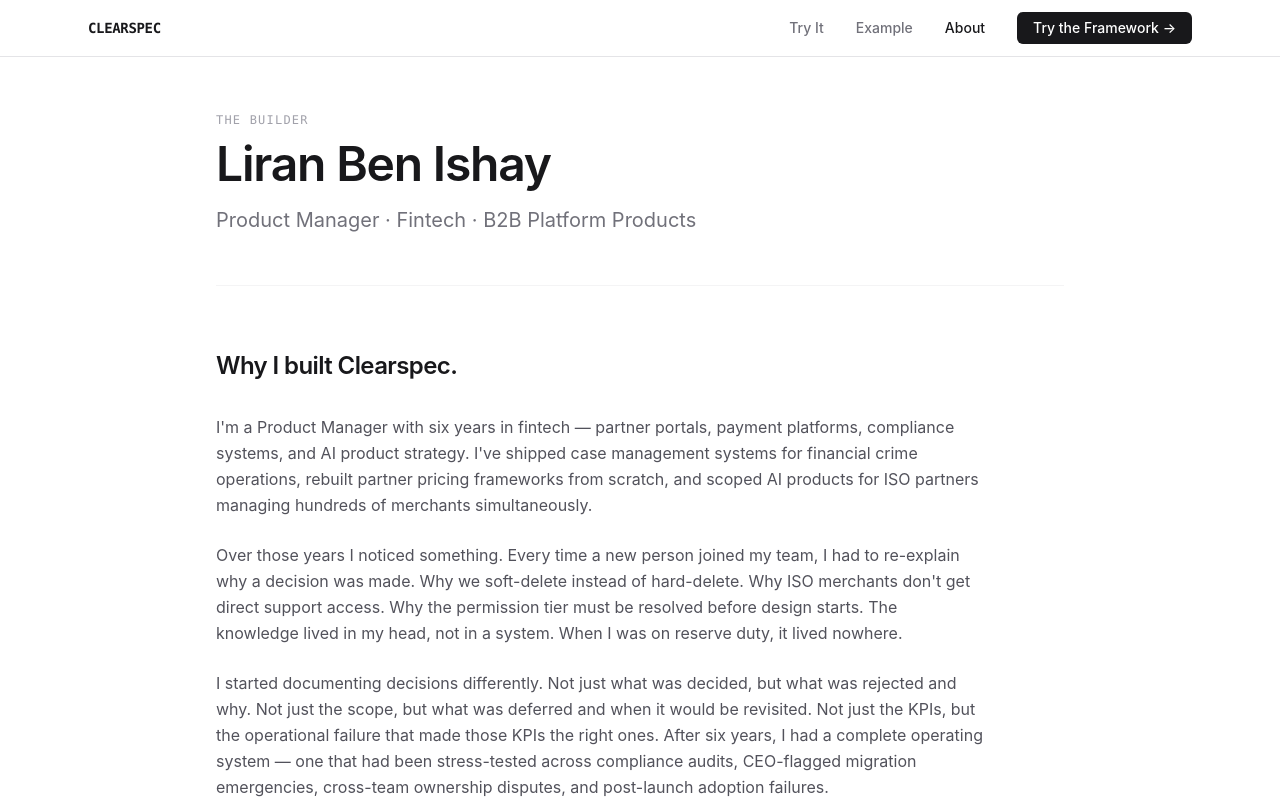
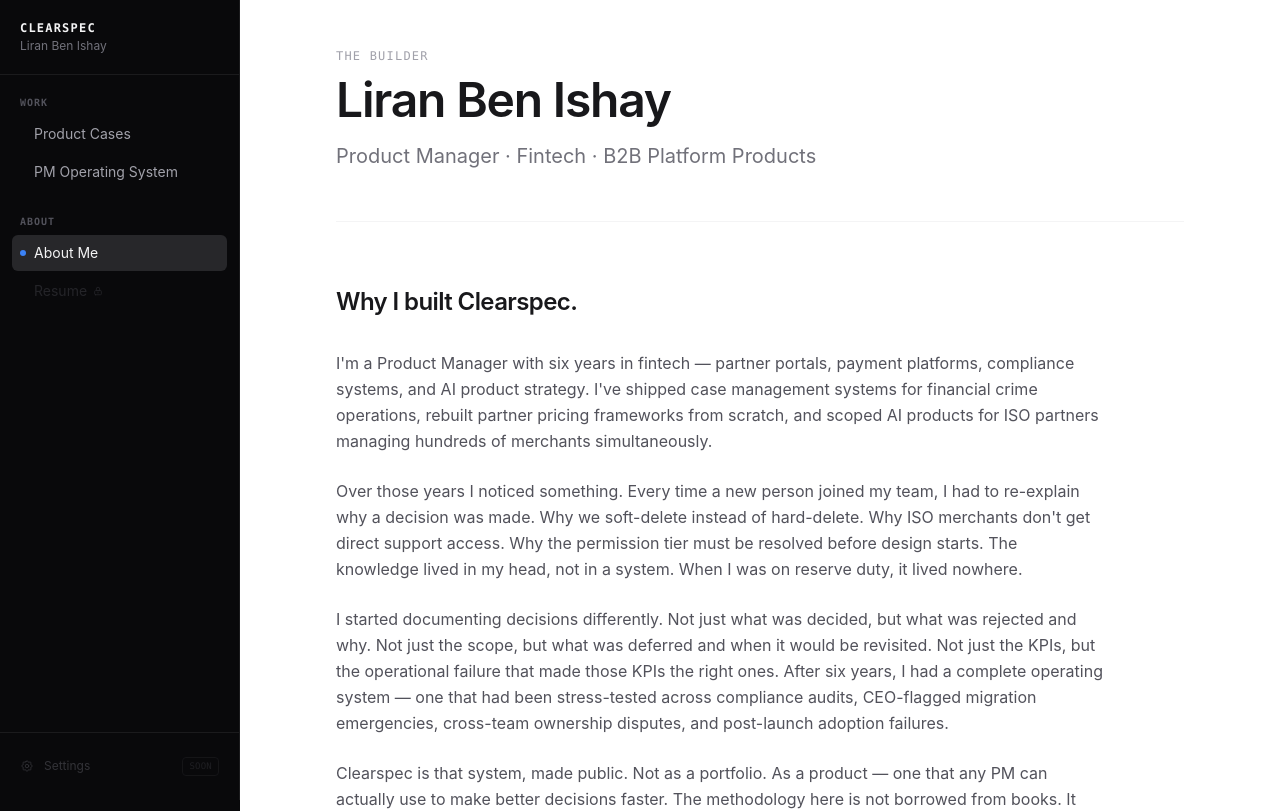
Before and after one commit to liranbenishay-hub/liran_clearspec, a Next.js app: page /about in a window 1280 px wide. Shown: the top 811 px of the page. Built offline with nearby package versions, Linux system fonts and the light colour scheme.

Commit message:
Add sidebar layout

```diff
--- a/app/about/page.tsx
+++ b/app/about/page.tsx
@@ -1,4 +1,3 @@
-import Nav from "@/components/nav";
 import Footer from "@/components/footer";
 import Link from "next/link";
 
@@ -67,9 +66,8 @@
 export default function AboutPage() {
   return (
     <>
-      <Nav variant="light" />
       <main className="min-h-screen bg-white">
-        <div className="mx-auto max-w-4xl px-6 pb-24 pt-28">
+        <div className="mx-auto max-w-4xl px-6 pb-24 pt-12">
 
           {/* Page header */}
           <div className="mb-16 border-b border-zinc-100 pb-12">
--- a/app/example/page.tsx
+++ b/app/example/page.tsx
@@ -1,5 +1,4 @@
 import Link from "next/link";
-import Nav from "@/components/nav";
 import Footer from "@/components/footer";
 
 export const metadata = {
@@ -28,9 +27,8 @@
 export default function ExamplePage() {
   return (
     <>
-      <Nav variant="light" />
       <main className="min-h-screen bg-white">
-        <div className="mx-auto max-w-4xl px-6 pb-24 pt-28">
+        <div className="mx-auto max-w-4xl px-6 pb-24 pt-12">
 
           {/* Page header */}
           <div className="mb-12 border-b border-zinc-100 pb-10">
--- a/app/layout.tsx
+++ b/app/layout.tsx
@@ -1,5 +1,6 @@
 import type { Metadata } from "next";
 import "./globals.css";
+import Sidebar from "@/components/sidebar";
 
 export const metadata: Metadata = {
   title: "Clearspec — The PM Operating System, Built in Public",
@@ -22,7 +23,14 @@
   return (
     <html lang="en">
       <body className="font-sans antialiased">
-        {children}
+        {/* Workspace shell — sidebar + content */}
+        <div className="flex min-h-screen bg-zinc-950">
+          <Sidebar />
+          {/* Content area — scrolls independently, white background */}
+          <div className="flex flex-1 flex-col overflow-y-auto bg-white">
+            {children}
+          </div>
+        </div>
       </body>
     </html>
   );
--- a/app/page.tsx
+++ b/app/page.tsx
@@ -1,4 +1,3 @@
-import Nav from "@/components/nav";
 import Hero from "@/components/homepage/hero";
 import ProblemSection from "@/components/homepage/problem-section";
 import HowItWorks from "@/components/homepage/how-it-works";
@@ -10,7 +9,6 @@
 export default function Home() {
   return (
     <>
-      <Nav variant="dark" />
       <main>
         <Hero />
         <ProblemSection />
--- a/app/try/page.tsx
+++ b/app/try/page.tsx
@@ -1,4 +1,3 @@
-import Nav from "@/components/nav";
 import Footer from "@/components/footer";
 import ToolFlow from "@/components/tool/tool-flow";
 import DemoController from "@/components/tool/demo-controller";
@@ -11,9 +10,8 @@
 export default function TryPage() {
   return (
     <>
-      <Nav variant="light" />
       <main className="min-h-screen bg-white">
-        <div className="mx-auto max-w-3xl px-6 pb-24 pt-28">
+        <div className="mx-auto max-w-3xl px-6 pb-24 pt-12">
 
           {/* Page header */}
           <div className="mb-12 border-b border-zinc-100 pb-10">
--- a/components/homepage/hero.tsx
+++ b/components/homepage/hero.tsx
@@ -2,7 +2,7 @@
 
 export default function Hero() {
   return (
-    <section className="bg-zinc-950 px-6 pb-24 pt-36">
+    <section className="bg-zinc-950 px-6 pb-24 pt-16">
       <div className="mx-auto max-w-4xl">
         {/* Eyebrow */}
         <div className="mb-6 inline-flex items-center gap-2 rounded-full border border-zinc-800 bg-zinc-900 px-3 py-1">
--- /dev/null
+++ b/components/sidebar.tsx
@@ -0,0 +1,230 @@
+"use client";
+
+import Link from "next/link";
+import { usePathname } from "next/navigation";
+import { useState } from "react";
+
+// ── Navigation structure ─────────────────────────────────────────────────────
+// These sections are designed to be replaced independently.
+// Product Cases and PM Operating System are the two sections flagged for future expansion.
+
+const WORK_ITEMS = [
+  {
+    label: "Product Cases",
+    href: "/example",
+    description: "Real decisions, real tradeoffs",
+  },
+  {
+    label: "PM Operating System",
+    href: "/try",
+    description: "The framework in action",
+  },
+];
+
+const PERSONAL_ITEMS = [
+  {
+    label: "About Me",
+    href: "/about",
+    description: "Background and philosophy",
+  },
+  {
+    label: "Resume",
+    href: null, // disabled — replace with external link or /resume route when ready
+    description: "Coming soon",
+    disabled: true,
+  },
+];
+
+// ── Sidebar component ────────────────────────────────────────────────────────
+
+export default function Sidebar() {
+  const pathname = usePathname();
+  const [mobileOpen, setMobileOpen] = useState(false);
+
+  return (
+    <>
+      {/* ── Mobile hamburger button ── */}
+      <button
+        className="fixed left-4 top-4 z-50 flex h-9 w-9 items-center justify-center rounded-lg border border-zinc-700 bg-zinc-900 text-zinc-400 md:hidden"
+        onClick={() => setMobileOpen((v) => !v)}
+        aria-label={mobileOpen ? "Close menu" : "Open menu"}
+      >
+        {mobileOpen ? (
+          <svg width="16" height="16" fill="none" viewBox="0 0 24 24" stroke="currentColor" strokeWidth="2">
+            <path strokeLinecap="round" strokeLinejoin="round" d="M6 18L18 6M6 6l12 12" />
+          </svg>
+        ) : (
+          <svg width="16" height="16" fill="none" viewBox="0 0 24 24" stroke="currentColor" strokeWidth="2">
+            <path strokeLinecap="round" strokeLinejoin="round" d="M4 6h16M4 12h16M4 18h16" />
+          </svg>
+        )}
+      </button>
+
+      {/* ── Mobile overlay ── */}
+      {mobileOpen && (
+        <div
+          className="fixed inset-0 z-40 bg-black/60 md:hidden"
+          onClick={() => setMobileOpen(false)}
+        />
+      )}
+
+      {/* ── Sidebar panel ── */}
+      <aside
+        className={`
+          fixed inset-y-0 left-0 z-40 flex w-60 flex-col bg-zinc-950
+          border-r border-zinc-800/60
+          transition-transform duration-200 ease-in-out
+          md:translate-x-0 md:static md:h-screen md:sticky md:top-0
+          ${mobileOpen ? "translate-x-0" : "-translate-x-full"}
+        `}
+      >
+        {/* ── Brand ── */}
+        <div className="border-b border-zinc-800/60 px-5 py-5">
+          <Link
+            href="/"
+            className="block"
+            onClick={() => setMobileOpen(false)}
+          >
+            <p className="font-mono text-xs font-semibold uppercase tracking-widest text-zinc-100">
+              Clearspec
+            </p>
+            <p className="mt-0.5 text-xs text-zinc-500">
+              Liran Ben Ishay
+            </p>
+          </Link>
+        </div>
+
+        {/* ── Navigation ── */}
+        <nav className="flex flex-1 flex-col gap-6 overflow-y-auto px-3 py-5">
+
+          {/* Work section — designed to be replaced/expanded */}
+          <div>
+            <p className="mb-1.5 px-2 font-mono text-[10px] font-semibold uppercase tracking-widest text-zinc-600">
+              Work
+            </p>
+            <ul className="space-y-0.5">
+              {WORK_ITEMS.map((item) => (
+                <NavItem
+                  key={item.href}
+                  label={item.label}
+                  href={item.href!}
+                  active={pathname === item.href || pathname?.startsWith(item.href + "/")}
+                  onClick={() => setMobileOpen(false)}
+                />
+              ))}
+            </ul>
+          </div>
+
+          {/* Personal section */}
+          <div>
+            <p className="mb-1.5 px-2 font-mono text-[10px] font-semibold uppercase tracking-widest text-zinc-600">
+              About
+            </p>
+            <ul className="space-y-0.5">
+              {PERSONAL_ITEMS.map((item) => (
+                item.disabled ? (
+                  <DisabledNavItem key={item.label} label={item.label} />
+                ) : (
+                  <NavItem
+                    key={item.href}
+                    label={item.label}
+                    href={item.href!}
+                    active={pathname === item.href}
+                    onClick={() => setMobileOpen(false)}
+                  />
+                )
+              ))}
+            </ul>
+          </div>
+
+        </nav>
+
+        {/* ── Bottom: Settings (coming soon) ── */}
+        <div className="border-t border-zinc-800/60 px-3 py-4">
+          <div className="flex items-center gap-2.5 rounded-md px-2 py-2 opacity-40 cursor-not-allowed">
+            <svg
+              width="14"
+              height="14"
+              fill="none"
+              viewBox="0 0 24 24"
+              stroke="currentColor"
+              strokeWidth="1.5"
+              className="shrink-0 text-zinc-500"
+            >
+              <path
+                strokeLinecap="round"
+                strokeLinejoin="round"
+                d="M10.325 4.317c.426-1.756 2.924-1.756 3.35 0a1.724 1.724 0 002.573 1.066c1.543-.94 3.31.826 2.37 2.37a1.724 1.724 0 001.065 2.572c1.756.426 1.756 2.924 0 3.35a1.724 1.724 0 00-1.066 2.573c.94 1.543-.826 3.31-2.37 2.37a1.724 1.724 0 00-2.572 1.065c-.426 1.756-2.924 1.756-3.35 0a1.724 1.724 0 00-2.573-1.066c-1.543.94-3.31-.826-2.37-2.37a1.724 1.724 0 00-1.065-2.572c-1.756-.426-1.756-2.924 0-3.35a1.724 1.724 0 001.066-2.573c-.94-1.543.826-3.31 2.37-2.37.996.608 2.296.07 2.572-1.065z"
+              />
+              <path
+                strokeLinecap="round"
+                strokeLinejoin="round"
+                d="M15 12a3 3 0 11-6 0 3 3 0 016 0z"
+              />
+            </svg>
+            <span className="text-xs text-zinc-500">Settings</span>
+            <span className="ml-auto rounded px-1.5 py-0.5 font-mono text-[9px] font-medium uppercase tracking-wide text-zinc-700 border border-zinc-800">
+              soon
+            </span>
+          </div>
+        </div>
+      </aside>
+    </>
+  );
+}
+
+// ── Sub-components ────────────────────────────────────────────────────────────
+
+function NavItem({
+  label,
+  href,
+  active,
+  onClick,
+}: {
+  label: string;
+  href: string;
+  active: boolean;
+  onClick: () => void;
+}) {
+  return (
+    <li>
+      <Link
+        href={href}
+        onClick={onClick}
+        className={`
+          flex items-center rounded-md px-2 py-2 text-sm transition-colors duration-100
+          ${active
+            ? "bg-zinc-800 text-zinc-100"
+            : "text-zinc-400 hover:bg-zinc-800/50 hover:text-zinc-200"
+          }
+        `}
+      >
+        {active && (
+          <span className="mr-2 h-1.5 w-1.5 shrink-0 rounded-full bg-blue-500" />
+        )}
+        <span className={active ? "" : "ml-[14px]"}>{label}</span>
+      </Link>
+    </li>
+  );
+}
+
+function DisabledNavItem({ label }: { label: string }) {
+  return (
+    <li>
+      <span className="flex cursor-not-allowed items-center rounded-md px-2 py-2 text-sm text-zinc-700 opacity-50">
+        <span className="ml-[14px]">{label}</span>
+        <svg
+          width="10"
+          height="10"
+          fill="none"
+          viewBox="0 0 24 24"
+          stroke="currentColor"
+          strokeWidth="2"
+          className="ml-1.5 text-zinc-700"
+        >
+          <path strokeLinecap="round" strokeLinejoin="round" d="M12 15v2m-6 4h12a2 2 0 002-2v-6a2 2 0 00-2-2H6a2 2 0 00-2 2v6a2 2 0 002 2zm10-10V7a4 4 0 00-8 0v4h8z" />
+        </svg>
+      </span>
+    </li>
+  );
+}
```
